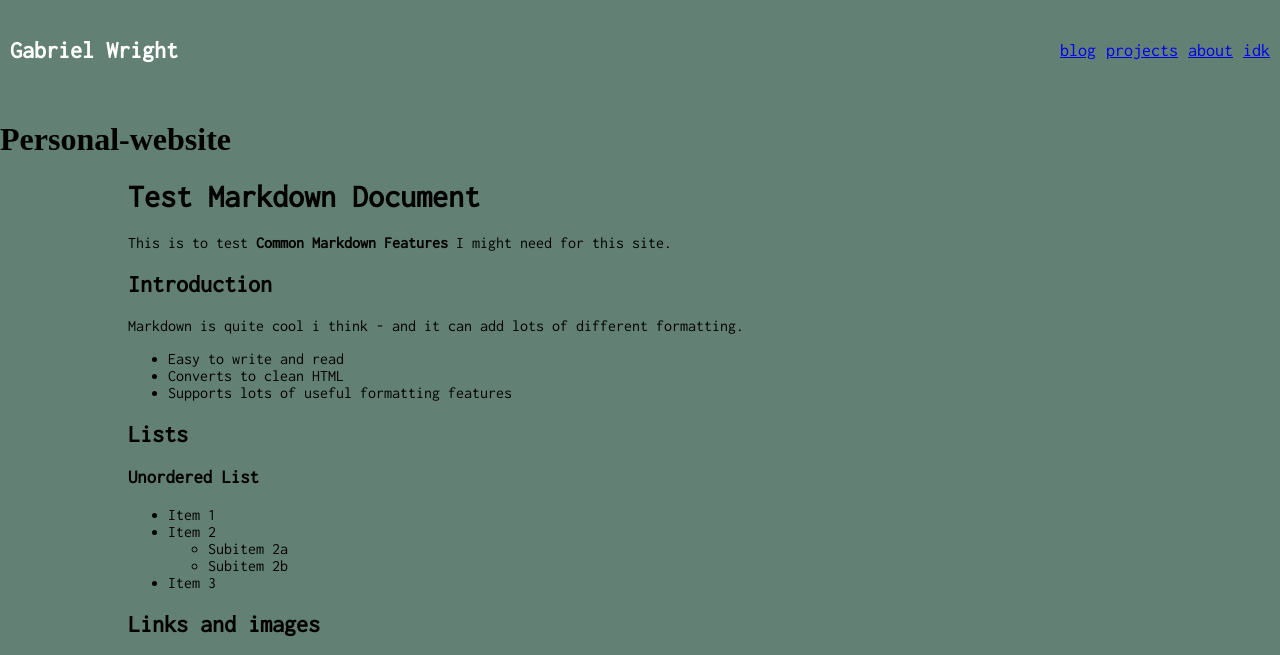
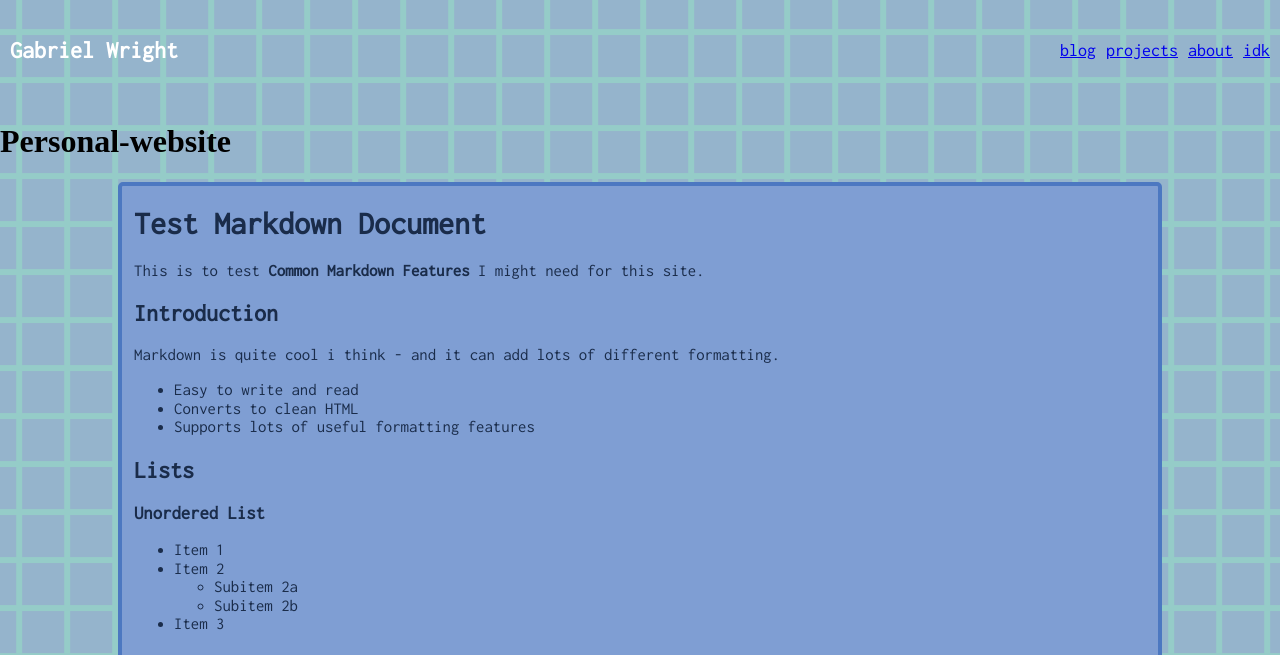
Before and after one commit to Gabriel-Wright/Personal-website, a Jekyll site: the page built from blogs/test-blog.md, in a window 1280 px wide and 1400 px high. Shown: the top 655 px of the window. Built offline with Jekyll 4.4.1, drawn with Linux system fonts in a browser that asks for light colours; some of the changed text lies outside the part shown.

Commit message:
change color coding

```diff
--- a/_layouts/standard-blog.html
+++ b/_layouts/standard-blog.html
@@ -19,8 +19,8 @@
             {{ content }}
         </main>
 
-        <footer>
-            <p>&copy; {{ site.time | date: '%Y' }} {{ site.title }}. Boop.</p>
+        <footer class="footer">
+            <p>&copy; {{ site.time | date: '%Y' }} {{ site.title }}</p>
         </footer>
     </body>
 </html>
--- a/assets/style.css
+++ b/assets/style.css
@@ -107,7 +107,7 @@ html, body {
     align-items: center;
     justify-content: center;
     flex-direction: column;
-    background: url(images/gridA.png) repeat;
+    background: url(images/gridC.png) repeat;
     animation:scrollBackground 120s linear infinite;
 }
 
@@ -202,16 +202,23 @@ html, body {
 
 
 .standard-blog-body {
-    background-color: #628073;
+    background: url(images/gridC.png) repeat;
+    animation:scrollBackground 120s linear infinite;
 }
 
 .standard-blog-content {
-    font-family: Inconsolata, sans-serif;;
+    color: #1A2C4A;
+    background-color: #7F9ED3;
+    font-family: Inconsolata, sans-serif;
     display: block;
+    border-radius: 5px;
+    border-style: solid;
+    border-color:#4C78C1;
+    border-width:4px;
     width: 80%;
     align-items: center;
     margin: 0 auto;
-    padding: 0;
+    padding-left: 12px;
 }
 
 .standard-blog-content img{
@@ -239,8 +246,8 @@ html, body {
 
 .standard-blog-content code {
     font-family: 'Fira Mono', 'Consolas', 'Menlo', 'Monaco', 'Inconsolata', monospace;
-    background: #f5f5f7;
-    color: #222;
+    color: #7163CA;
+    background: #7FC8D3;
     padding: 0.2em 0.5em;
     border-radius: 5px;
     font-size: 0.97em;
@@ -251,8 +258,8 @@ html, body {
 /* Multiline code blocks */
 .standard-blog-content pre code {
     display: block;
-    background: #f5f5f7;
-    color: #222;
+    color: #7163CA;
+    background: #7FC8D3;
     padding: 1em;
     border-radius: 8px;
     font-size: 1em;
@@ -262,23 +269,31 @@ html, body {
     box-shadow: 0 1px 4px rgba(0,0,0,0.04);
 }
 
+.standard-blog-content p,
+.standard-blog-content li,
+.standard-blog-content ul,
+.standard-blog-content ol {
+    font-size: 1.05rem;
+    line-height: 1.1;
+}
 /* Header Styling */
 
 .header {
+    background-color: rgba(0,0,0,0);
     width: 100%;
     height: 100px;
     position: sticky;
     top: 0;
-    background-color:#628073;
     margin:0;
     padding:0;
-    border-bottom: 4px #628073;
-    transition: border-bottom 0.3s ease;
+    border-bottom: 2px solid rgba(0,0,0,0);
+    transition: background-color 0.3s ease, border-bottom 0.3s ease;
 }
 
 .header.scrolled {
-    border-bottom: 2px solid #346350;
-    transition: border-bottom 0.3s ease;
+    background-color:#7F9ED3;
+    border-bottom: 2px solid #4C78C1;
+    transition: background-color 0.3s ease, border-bottom 0.3s ease;
 }
 
 .header .header-inner {
@@ -354,3 +369,9 @@ html, body {
     display: flex;
     align-items: center;
 }
+
+/* footer */
+
+.footer {
+    font-family: Inconsolata, sans-serif;
+}
```
Also changed, not shown: assets/images/gridC.png (added).
